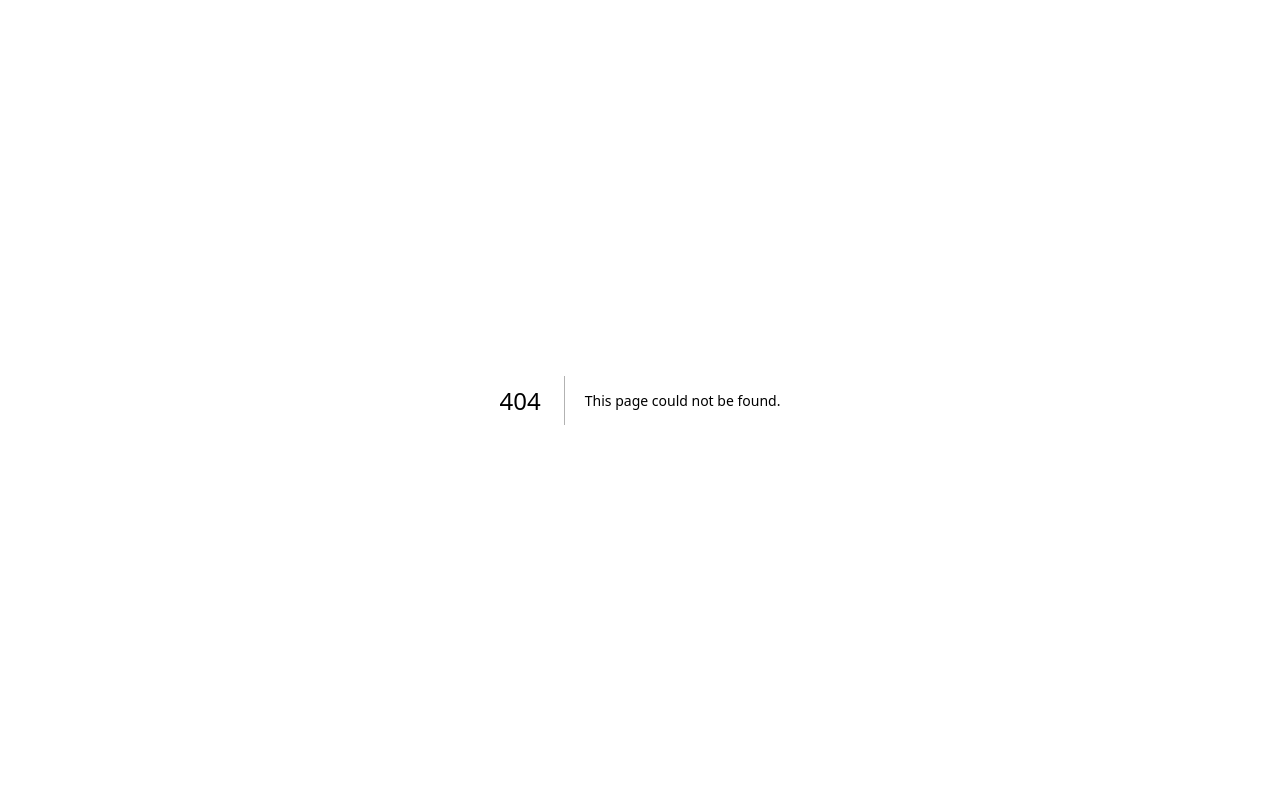
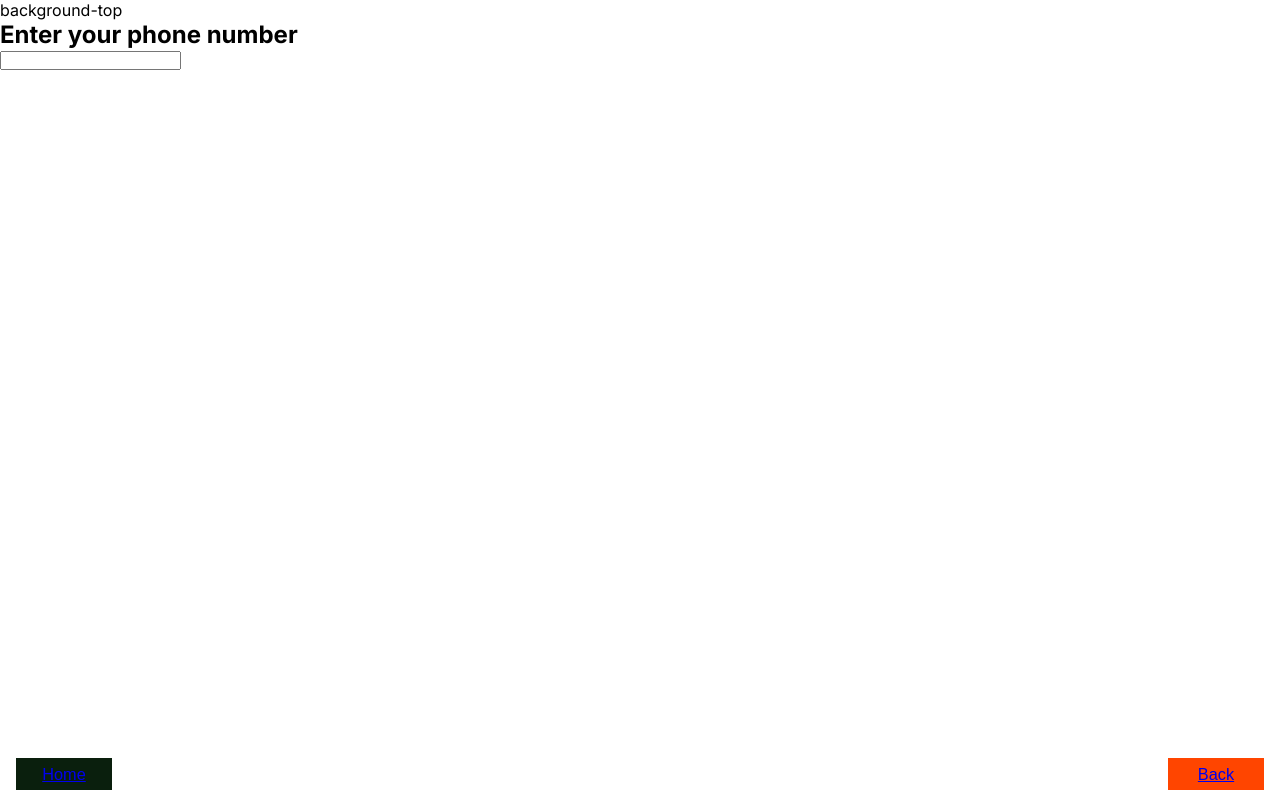
Before and after one commit to bulongo/bulongo.github.io, a Next.js app: page /pages/signup/signupPage2 in a window 1280 px wide. Before the commit this address had no page. Built offline with nearby package versions, Linux system fonts and the light colour scheme.

Commit message:
Started working on the second part of the setup page

```diff
--- a/app/components/Footer/Footer.jsx
+++ b/app/components/Footer/Footer.jsx
@@ -1,8 +1,12 @@
-import React from 'react'
+import Link from 'next/link'
+import styles from './Footer.module.css'
 
 const Footer = () => {
   return (
-    <div>Footer</div>
+    <div className={styles.footer}>
+      <button className={styles.home}><Link href='/'>Home</Link></button>
+      <button className={styles.back}><Link href='/pages/signup'>Back</Link></button>
+    </div>
   )
 }
 
--- /dev/null
+++ b/app/components/Footer/Footer.module.css
@@ -0,0 +1,26 @@
+.footer {
+  /* border: solid red; */
+  position: absolute;
+  bottom: 0;
+  width: 100%;
+  display: flex;
+  justify-content: space-between;
+  padding: .6rem 1rem;
+}
+
+.footer button {
+  width: 6rem;
+  height: 2rem;
+  font-size: 1.02rem;
+  border: none;
+}
+
+.back {
+  background: orangered;
+}
+
+.home {
+  /* background: #1C4A2E; */
+  background: #0A1F0D;
+  color: white;
+}
--- a/app/components/Main/Main.jsx
+++ b/app/components/Main/Main.jsx
@@ -10,7 +10,12 @@ const Main = () => {
   const darkModeContext = useContext(modeContext)
   const [state,dispatch] = useReducer(darkModeReducer,darkModeState)
   return (
+    <div>
       <Navbar />
+      <div>
+        Hello world, we are happy to welcome you to whatodo
+      </div>
+    </div>
   )
 }
 
--- a/app/components/Sunmoon/Sunmoon.module.css
+++ b/app/components/Sunmoon/Sunmoon.module.css
@@ -36,7 +36,7 @@
   height: 10rem;
   transition: 0.6s ease;
   position: relative;
-  box-shadow: -3px 2px 4px 1px black;
+  box-shadow: -3px 2px 4px 1px #111;
 
 }
 
--- a/app/pages/signup/page.module.css
+++ b/app/pages/signup/page.module.css
@@ -28,11 +28,25 @@
 
 .loader {
   display: flex;
-  /* border: solid gray; */
-  width: 50%;
+  width: 25%;
+  /* border: solid red; */
   margin: 1rem auto;
+}
+
+.loader span {
+  display: flex;
+  border: solid gray 1px;
+  width: .5rem;
+  height: .5rem;
+  margin: 1rem auto;
+  border-radius: 50%;
   justify-content: center;
   align-items: center;
+}
+
+.loader .one {
+  background: black;
+  border: none;
 }
 
 .footer {
@@ -84,12 +98,6 @@
   }
 }
 
-@keyframes liquid {
-  0% {
-
-}
-}
-
 /* should depend on what the person has selected  */
 .darkBtn {
   background: white;
@@ -102,6 +110,7 @@
   height: 2.5rem;
   color: black;
   border-radius: 50%;
+  text-decoration: none;
   font-size: 1.5rem;
   transition: 0.2s ease;
   animation: bounce 1.7s infinite;
@@ -122,4 +131,6 @@
   font-size: 1.5rem;
   transition: 0.2s ease;
   animation: bounce 1.7s infinite;
+  text-decoration: none;
+
 }
--- /dev/null
+++ b/app/pages/signup/signupPage2/page.jsx
@@ -0,0 +1,23 @@
+"use client";
+import React from "react";
+import Link from "next/link";
+import { useRef } from "react";
+import { darkModeState } from "@/app/reducer/reducer";
+import Footer from "@/app/components/Footer/Footer";
+
+const page = () => {
+  return (
+    <div>
+      <div>
+       <div>background-top</div>
+      <section>
+          <h1>Enter your phone number</h1>
+          <input type="text" />
+        </section>
+      </div>
+      <Footer />
+    </div>
+  );
+};
+
+export default page;
```
Also changed, not shown: app/components/Navbar/Navbar.jsx (+11 -6 lines), app/pages/page.jsx (added, +9 -0 lines), app/pages/signup/page.jsx (+36 -21 lines).
